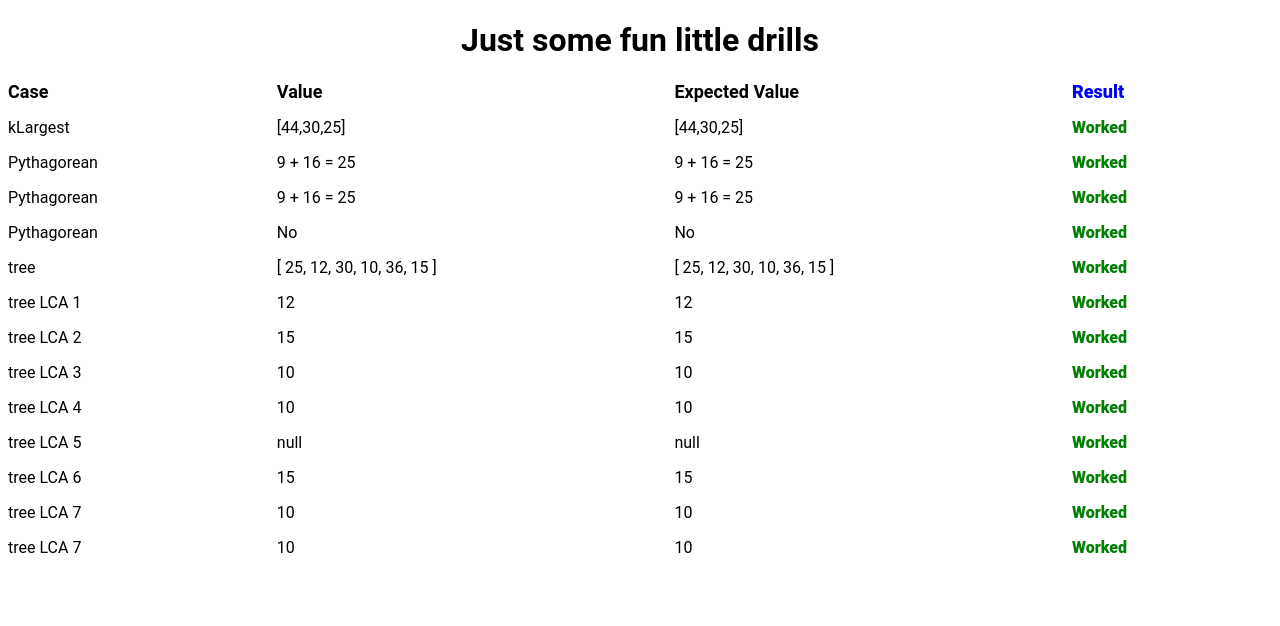
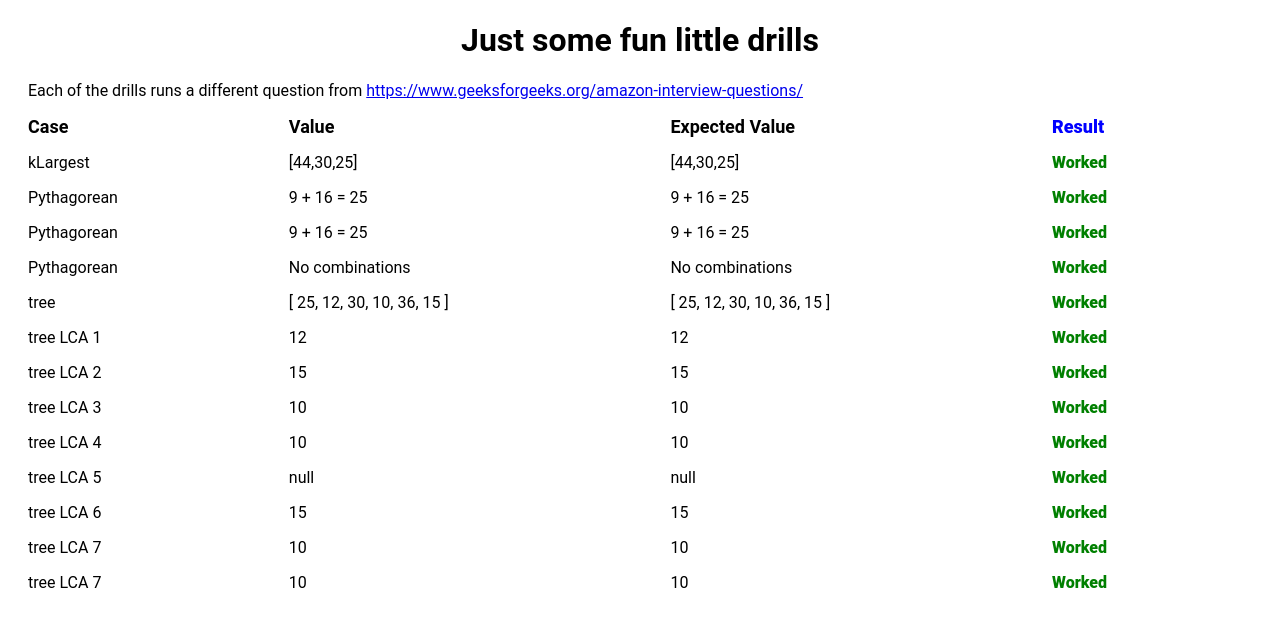
Before and after one commit to Wombat42/PracticeStructure, a React (Create React App) app: page / in a window 1280 px wide. Shown: the top 626 px of the page. Built offline with nearby package versions, Linux system fonts and the light colour scheme.

Commit message:
changed some text

```diff
--- a/src/App.js
+++ b/src/App.js
@@ -10,6 +10,12 @@ export default function App() {
   return (
     <div className="App">
       <h1>Just some fun little drills</h1>
+      <p>
+        Each of the drills runs a different question from{" "}
+        <a href="https://www.geeksforgeeks.org/amazon-interview-questions/">
+          https://www.geeksforgeeks.org/amazon-interview-questions/
+        </a>
+      </p>
       <div className="tests">
         <Try
           label="Case"
--- a/src/drills/pythagorean/index.jsx
+++ b/src/drills/pythagorean/index.jsx
@@ -43,7 +43,7 @@ function findTriplet(array) {
     }
   }
   console.log("f", counter, innerCounter);
-  return ["No", counter + innerCounter];
+  return ["No combinations", counter + innerCounter];
 }
 
 export default function Pythagorean(props) {
@@ -60,7 +60,11 @@ export default function Pythagorean(props) {
     <>
       <Try label="Pythagorean" value={result} expectedValue="9 + 16 = 25" />
       <Try label="Pythagorean" value={result2} expectedValue="9 + 16 = 25" />
-      <Try label="Pythagorean" value={result3} expectedValue="No" />
+      <Try
+        label="Pythagorean"
+        value={result3}
+        expectedValue="No combinations"
+      />
     </>
   );
 }
--- a/src/styles.scss
+++ b/src/styles.scss
@@ -1,6 +1,12 @@
 .App {
   font-family: "Roboto";
   text-align: center;
+  margin: 0px 20px 0 20px;
+
+  p {
+    text-align: left;
+  }
+
   .tests {
     text-align: left;
     display: grid;
```
